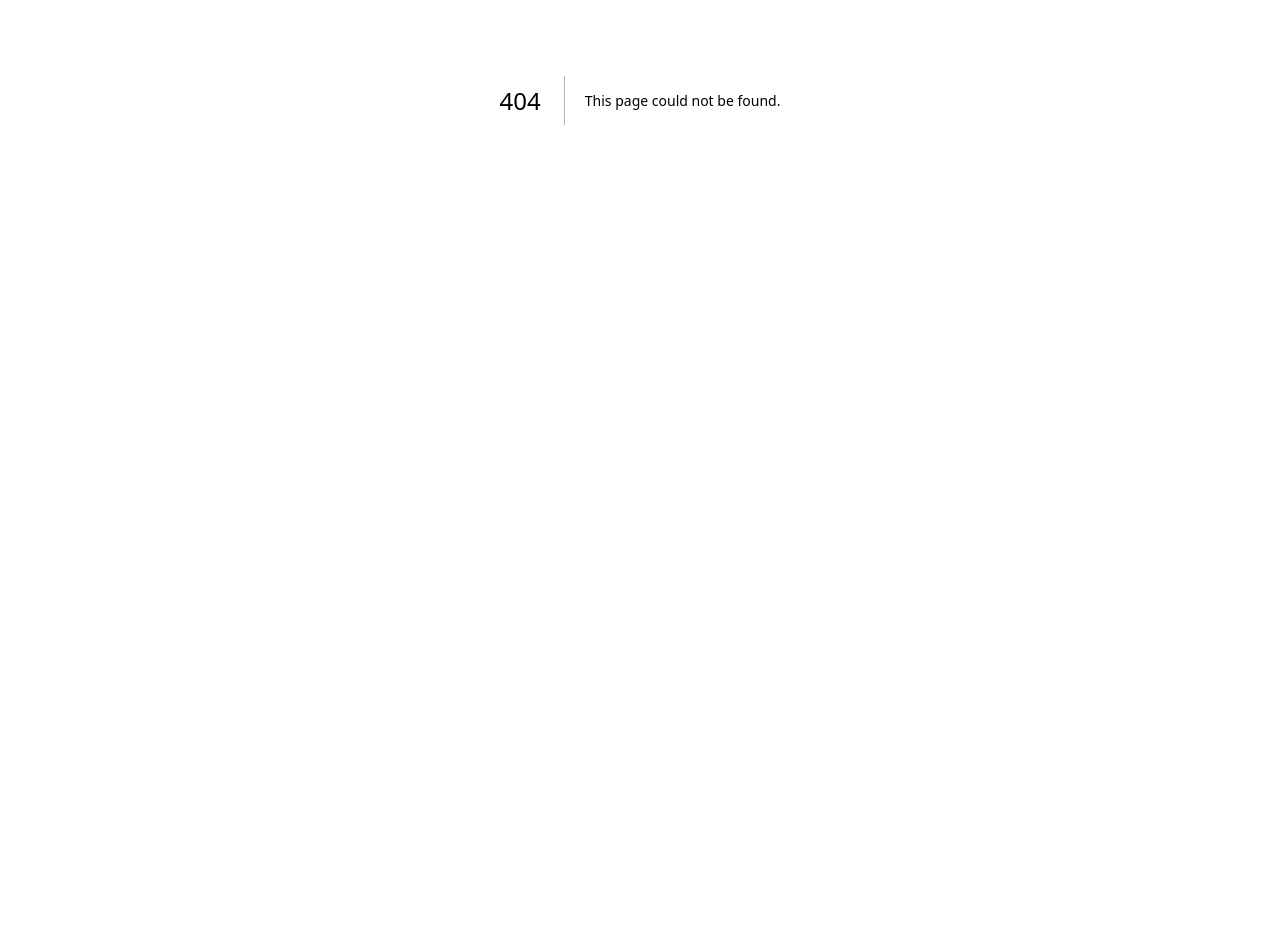
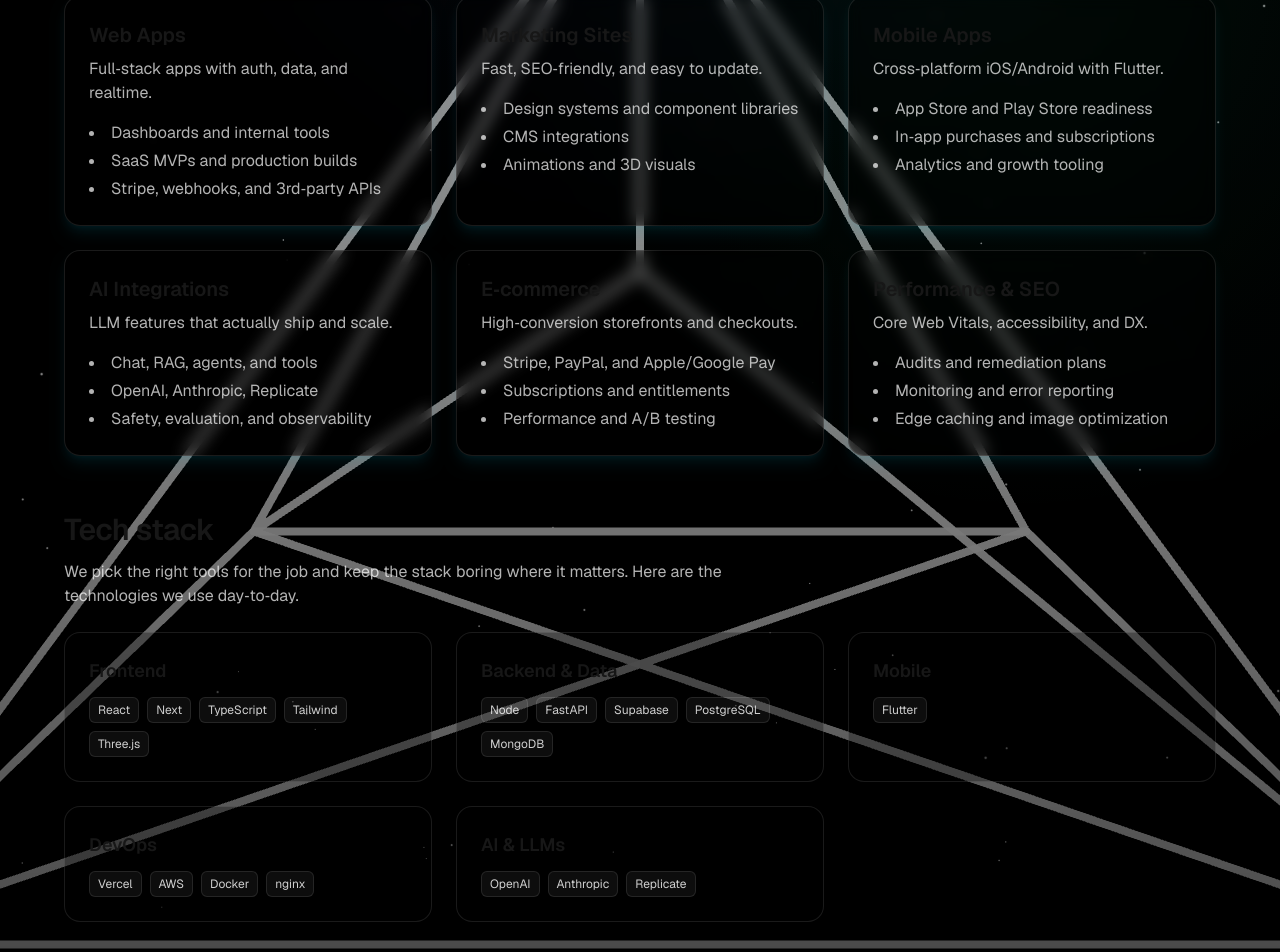
Before and after one commit to BitLionLLC/tripledevco, a Next.js app: page /services in a window 1280 px wide. Before the commit this address had no page. Shown: the part 300-1252 px from the top of the page. Before the commit the page ends 800 px from the top, so only its background shows below. Built offline with nearby package versions, Linux system fonts and the light colour scheme.

Commit message:
adds services page

```diff
--- /dev/null
+++ b/src/app/services/page.js
@@ -0,0 +1,172 @@
+import Link from "next/link";
+import BackgroundScene from "@/components/BackgroundScene";
+import Header from "@/components/Header";
+
+export default function ServicesPage() {
+  return (
+    <div className="relative min-h-screen overflow-hidden">
+      <BackgroundScene />
+      <Header />
+      <main className="relative z-10 flex min-h-screen flex-col items-center justify-start pt-3 px-6 sm:px-10">
+        <div className="pointer-events-none absolute inset-0 z-0 bg-black/25" />
+
+        <section className="relative z-10 w-full max-w-6xl py-12">
+          <h1 className="text-3xl sm:text-5xl font-semibold tracking-[-0.03em]">Services</h1>
+          <p className="mt-3 text-white/70 max-w-2xl">
+            We design, build, and ship modern products end‑to‑end: from concept and design
+            to launch and iteration. Performance, DX, and user experience are first‑class.
+          </p>
+
+          <div className="mt-8 grid grid-cols-1 sm:grid-cols-2 lg:grid-cols-3 gap-6">
+            <article className="rounded-2xl border border-white/10 bg-black/30 backdrop-blur-sm p-6 shadow-lg shadow-cyan-500/10">
+              <h3 className="text-xl font-semibold">Web Apps</h3>
+              <p className="mt-2 text-white/70">Full‑stack apps with auth, data, and realtime.</p>
+              <ul className="mt-4 list-disc list-inside text-white/70 space-y-1">
+                <li>Dashboards and internal tools</li>
+                <li>SaaS MVPs and production builds</li>
+                <li>Stripe, webhooks, and 3rd‑party APIs</li>
+              </ul>
+            </article>
+
+            <article className="rounded-2xl border border-white/10 bg-black/30 backdrop-blur-sm p-6 shadow-lg shadow-cyan-500/10">
+              <h3 className="text-xl font-semibold">Marketing Sites</h3>
+              <p className="mt-2 text-white/70">Fast, SEO‑friendly, and easy to update.</p>
+              <ul className="mt-4 list-disc list-inside text-white/70 space-y-1">
+                <li>Design systems and component libraries</li>
+                <li>CMS integrations</li>
+                <li>Animations and 3D visuals</li>
+              </ul>
+            </article>
+
+            <article className="rounded-2xl border border-white/10 bg-black/30 backdrop-blur-sm p-6 shadow-lg shadow-cyan-500/10">
+              <h3 className="text-xl font-semibold">Mobile Apps</h3>
+              <p className="mt-2 text-white/70">Cross‑platform iOS/Android with Flutter.</p>
+              <ul className="mt-4 list-disc list-inside text-white/70 space-y-1">
+                <li>App Store and Play Store readiness</li>
+                <li>In‑app purchases and subscriptions</li>
+                <li>Analytics and growth tooling</li>
+              </ul>
+            </article>
+
+            <article className="rounded-2xl border border-white/10 bg-black/30 backdrop-blur-sm p-6 shadow-lg shadow-cyan-500/10">
+              <h3 className="text-xl font-semibold">AI Integrations</h3>
+              <p className="mt-2 text-white/70">LLM features that actually ship and scale.</p>
+              <ul className="mt-4 list-disc list-inside text-white/70 space-y-1">
+                <li>Chat, RAG, agents, and tools</li>
+                <li>OpenAI, Anthropic, Replicate</li>
+                <li>Safety, evaluation, and observability</li>
+              </ul>
+            </article>
+
+            <article className="rounded-2xl border border-white/10 bg-black/30 backdrop-blur-sm p-6 shadow-lg shadow-cyan-500/10">
+              <h3 className="text-xl font-semibold">E‑commerce</h3>
+              <p className="mt-2 text-white/70">High‑conversion storefronts and checkouts.</p>
+              <ul className="mt-4 list-disc list-inside text-white/70 space-y-1">
+                <li>Stripe, PayPal, and Apple/Google Pay</li>
+                <li>Subscriptions and entitlements</li>
+                <li>Performance and A/B testing</li>
+              </ul>
+            </article>
+
+            <article className="rounded-2xl border border-white/10 bg-black/30 backdrop-blur-sm p-6 shadow-lg shadow-cyan-500/10">
+              <h3 className="text-xl font-semibold">Performance & SEO</h3>
+              <p className="mt-2 text-white/70">Core Web Vitals, accessibility, and DX.</p>
+              <ul className="mt-4 list-disc list-inside text-white/70 space-y-1">
+                <li>Audits and remediation plans</li>
+                <li>Monitoring and error reporting</li>
+                <li>Edge caching and image optimization</li>
+              </ul>
+            </article>
+          </div>
+
+          <div className="mt-14">
+            <h2 className="text-2xl sm:text-3xl font-semibold tracking-[-0.02em]">Tech stack</h2>
+            <p className="mt-3 text-white/70 max-w-2xl">
+              We pick the right tools for the job and keep the stack boring where it
+              matters. Here are the technologies we use day‑to‑day.
+            </p>
+
+            <div className="mt-6 grid grid-cols-1 sm:grid-cols-2 lg:grid-cols-3 gap-6">
+              <div className="rounded-2xl border border-white/10 bg-black/30 p-6">
+                <h3 className="text-lg font-semibold">Frontend</h3>
+                <ul className="mt-3 flex flex-wrap gap-2">
+                  {[
+                    "React",
+                    "Next",
+                    "TypeScript",
+                    "Tailwind",
+                    "Three.js",
+                  ].map((t) => (
+                    <li key={t} className="text-xs text-white/80 px-2 py-1 rounded-md border border-white/10 bg-white/5">{t}</li>
+                  ))}
+                </ul>
+              </div>
+
+              <div className="rounded-2xl border border-white/10 bg-black/30 p-6">
+                <h3 className="text-lg font-semibold">Backend & Data</h3>
+                <ul className="mt-3 flex flex-wrap gap-2">
+                  {[
+                    "Node",
+                    "FastAPI",
+                    "Supabase",
+                    "PostgreSQL",
+                    "MongoDB",
+                  ].map((t) => (
+                    <li key={t} className="text-xs text-white/80 px-2 py-1 rounded-md border border-white/10 bg-white/5">{t}</li>
+                  ))}
+                </ul>
+              </div>
+
+              <div className="rounded-2xl border border-white/10 bg-black/30 p-6">
+                <h3 className="text-lg font-semibold">Mobile</h3>
+                <ul className="mt-3 flex flex-wrap gap-2">
+                  {[
+                    "Flutter",
+                  ].map((t) => (
+                    <li key={t} className="text-xs text-white/80 px-2 py-1 rounded-md border border-white/10 bg-white/5">{t}</li>
+                  ))}
+                </ul>
+              </div>
+
+              <div className="rounded-2xl border border-white/10 bg-black/30 p-6">
+                <h3 className="text-lg font-semibold">DevOps</h3>
+                <ul className="mt-3 flex flex-wrap gap-2">
+                  {[
+                    "Vercel",
+                    "AWS",
+                    "Docker",
+                    "nginx",
+                  ].map((t) => (
+                    <li key={t} className="text-xs text-white/80 px-2 py-1 rounded-md border border-white/10 bg-white/5">{t}</li>
+                  ))}
+                </ul>
+              </div>
+
+              <div className="rounded-2xl border border-white/10 bg-black/30 p-6">
+                <h3 className="text-lg font-semibold">AI & LLMs</h3>
+                <ul className="mt-3 flex flex-wrap gap-2">
+                  {[
+                    "OpenAI",
+                    "Anthropic",
+                    "Replicate",
+                  ].map((t) => (
+                    <li key={t} className="text-xs text-white/80 px-2 py-1 rounded-md border border-white/10 bg-white/5">{t}</li>
+                  ))}
+                </ul>
+              </div>
+            </div>
+
+            <div className="mt-10 flex flex-col sm:flex-row gap-4">
+              <Link href="/schedule" className="inline-flex items-center justify-center rounded-md bg-white text-black px-6 py-3 text-sm font-medium hover:bg-white/90 transition-colors">
+                Start a project
+              </Link>
+              <Link href="/work" className="inline-flex items-center justify-center rounded-md border border-white/20 px-6 py-3 text-sm font-medium text-white/90 hover:bg-white/10 transition-colors">
+                See our work
+              </Link>
+            </div>
+          </div>
+        </section>
+      </main>
+    </div>
+  );
+}
--- a/src/app/work/page.js
+++ b/src/app/work/page.js
@@ -48,11 +48,13 @@
       <main className="relative z-10 flex min-h-screen flex-col items-center justify-start pt-3 px-6 sm:px-10">
         <div className="pointer-events-none absolute inset-0 z-0 bg-black/25" />
 
-        <section className="relative z-10 w-full max-w-7xl py-12">
-          <h1 className="text-3xl sm:text-5xl font-semibold tracking-[-0.03em]">Selected Work</h1>
-          <p className="mt-3 text-white/70 max-w-2xl">A few projects we’ve shipped recently.</p>
+        <section className="relative z-10 w-full max-w-6xl py-12 flex items-center flex-col">
+            <div className="flex flex-col justify-start w-full">
+                <h1 className="text-3xl sm:text-5xl font-semibold tracking-[-0.03em]">Selected Work</h1>
+                <p className="mt-3 text-white/70 max-w-2xl">A few projects we’ve shipped recently.</p>
+            </div>
 
-          <div className="mt-8 flex flex-col gap-8">
+          <div className="mt-8 flex flex-col gap-8 max-w-6xl self-center">
             {projects.map(({ id, title, description, tech, image, link }) => (
               <article key={id} className="rounded-2xl border border-white/10 bg-black/30 backdrop-blur-sm overflow-hidden shadow-lg shadow-cyan-500/10">
                 <div className="flex flex-col sm:flex-row">
--- a/src/components/Header.jsx
+++ b/src/components/Header.jsx
@@ -10,7 +10,7 @@
                 </Link>
                 <nav className="flex items-center gap-6 sm:gap-8 text-sm text-white/80 min-w-12 sm:justify-between">
                     <Link href="/work" className="hover:text-white transition-colors">Work</Link>
-                    <Link href="#services" className="hover:text-white transition-colors ml-2">Services</Link>
+                    <Link href="/services" className="hover:text-white transition-colors ml-2">Services</Link>
                     <Link href="/contact" className="hover:text-white transition-colors ml-2">Contact</Link>
                 </nav>
             </header>
```
